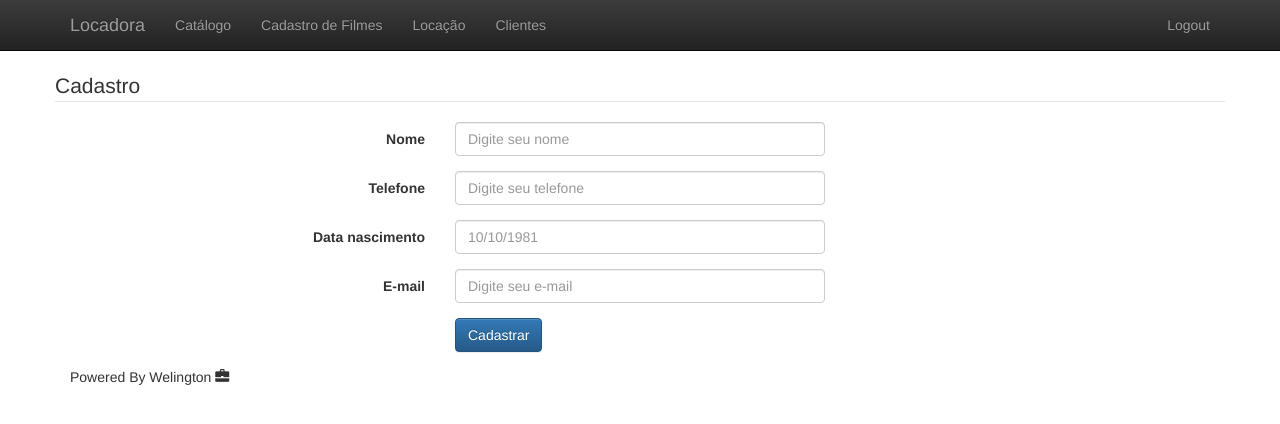
After one commit to wzaunir/Locadora, a PHP site: page /clientes.php in a window 1280 px wide. The commit adds this page. Shown: the top 424 px of the page. Run offline with PHP 8.4, Linux system fonts and the light colour scheme.

Commit message:
Alteração do catálogo e criação do sitema de clientes

```diff
--- /dev/null
+++ b/clientes.php
@@ -0,0 +1,93 @@
+<!DOCTYPE html>
+<!--
+To change this license header, choose License Headers in Project Properties.
+To change this template file, choose Tools | Templates
+and open the template in the editor.
+-->
+<html>
+    <head>
+        <meta charset="UTF-8">
+        <title>Cadatro Filmes</title>
+        <link rel="stylesheet" href="/css/bootstrap.css" />
+        <link rel="stylesheet" href="/css/bootstrap-theme.css" />
+        <link rel="stylesheet" href="/css/principal.css" />
+        <script type="text/javascript" src="/js/jquery-2.2.4.min.js"></script>
+        <script type="text/javascript" src="/js/bootstrap.min.js"></script>
+        <script type="text/javascript" src="/js/cadastro.js"></script>
+    </head>
+    <body>
+
+    <main>
+        <?php include_once 'menu.php'?>
+        <div class="container">
+            <div class="row">
+                <form class="form-horizontal">
+                    <fieldset>
+
+                        <!-- Form Name -->
+                        <legend>Cadastro</legend>
+
+                        <!-- Text input-->
+                        <div class="form-group">
+                            <label class="col-md-4 control-label" for="nome">Nome</label>
+                            <div class="col-md-4">
+                                <input id="nome" name="nome" type="text" placeholder="Digite seu nome" class="form-control input-md" required="">
+
+                            </div>
+                        </div>
+
+                        <!-- Text input-->
+                        <div class="form-group">
+                            <label class="col-md-4 control-label" for="fone">Telefone</label>
+                            <div class="col-md-4">
+                                <input id="fone" name="fone" type="text" placeholder="Digite seu telefone" class="form-control input-md" required="">
+
+                            </div>
+                        </div>
+
+                        <!-- Text input-->
+                        <div class="form-group">
+                            <label class="col-md-4 control-label" for="data-nascimento">Data nascimento</label>
+                            <div class="col-md-4">
+                                <input id="data-nascimento" name="data-nascimento" type="text" placeholder="10/10/1981" class="form-control input-md">
+
+                            </div>
+                        </div>
+
+                        <!-- Text input-->
+                        <div class="form-group">
+                            <label class="col-md-4 control-label" for="email">E-mail</label>
+                            <div class="col-md-4">
+                                <input id="email" name="email" type="text" placeholder="Digite seu e-mail" class="form-control input-md" required="">
+
+                            </div>
+                        </div>
+
+                        <!-- Button -->
+                        <div class="form-group">
+                            <label class="col-md-4 control-label" for="cadastrar"></label>
+                            <div class="col-md-4">
+                                <button id="cadastrar" name="cadastrar" class="btn btn-primary">Cadastrar</button>
+                            </div>
+                        </div>
+
+                    </fieldset>
+                </form>
+
+
+
+
+            </div>
+            <div class="content-footer">
+                <p>
+                    Powered By Welington <span class="glyphicon glyphicon-briefcase"></span>
+                </p>
+            </div>
+        </div>
+
+    </main>
+    <?php
+// put your code here
+    ?>
+</body>
+</html>
--- a/js/cadastro.js
+++ b/js/cadastro.js
@@ -13,27 +13,58 @@ $(document).ready(function() {
         }
     }
 
+    id = getId();
+    if (id != null) {
+        $.getJSON('/model/cadastro.php', {id: id})
+        .done(
+        function(retorno) {
+             $("#id").val(retorno.id);
+            $("#ano").val(retorno.ano);
+            $("#nome").val(retorno.nome);
+            $("#sinopse").val(retorno.sinopse);
+            $("#disponivel").val(retorno.disponivel);
+            var cat = retorno.categoria.split(',');
+            $("[name=tipo]").each(function(i, elem) {
+                if ($(elem).val() == retorno.tipo) {
+                    $(elem).prop('checked', true);
+                }
+            });
+            $("[name=midia]").each(function(i, elem) {
+                if ($(elem).val() == retorno.midia) {
+                    $(elem).prop('checked', true);
+                }
+            });
+            $("#categoria").val(cat);
+            $("#cadastrar").html('Alterar');
+        });
+
+    }
+
     $("#form-cadastro").submit(function(event) {
         event.preventDefault();
         var dados = $(this).serialize();
 
-
         validaForm(this);
-        return;
 
         $.post("model/cadastro.php", dados).done(function(retorno) {
 
-            $("#alertas").empty(); //remove o conteudo do HTML
-
+            if($('#id').val() == '' ){
+                $("#alertas").empty(); //remove o conteudo do HTML
+                var msg = 'adicionado';
+            }else{
+                var msg = 'alterado';
+            }
 
             var retorno = JSON.parse(retorno);
             /*trata o retorno do ajax*/
             if (retorno.status == 'ok') {
                 var alerta = $('<div class="col-md-8 col-md-offset-2 alert alert-success alert-dismissible" role="alert">' +
                         '<button type="button" class="close" data-dismiss="alert" aria-label="Close"><span aria-hidden="true">&times;</span></button>' +
-                        '<i class="glyphicon glyphicon-thumbs-up" ></i><strong> Sucesso!</strong> O filme foi adicionado corretamente.' +
+                        '<i class="glyphicon glyphicon-thumbs-up" ></i><strong> Sucesso!</strong> O filme foi '+msg+' corretamente.' +
                         '</div>');
-                $('input,textaera,select').val('');
+                if(msg === 'adicionado'){
+                    $('input,textaera,select').val('');
+                }
             } else {
                 var alerta = $('<div class="col-md-8 col-md-offset-2 alert alert-danger alert-dismissible" role="alert">' +
                         '<button type="button" class="close" data-dismiss="alert" aria-label="Close"><span aria-hidden="true">&times;</span></button>' +
@@ -48,32 +79,52 @@ $(document).ready(function() {
 
     }); //Fim Submit
 
+    $('#disponivel').keydown(function(event) {
+
+        if ((event.keyCode >= 48 && event.keyCode <= 59) || (event.keyCode >= 96 && event.keyCode <= 105) || (event.keyCode >= 35 && event.keyCode <= 40) || event.keyCode == 20) {
+            return true;
+        } else {
+            return false;
+        }
+
+    });
+
+});
 
 
-});
+
 function validaForm(form) {
 
-    $(form).find('.form-group').removeClass('has-error');
-    $(form).find('span.glyphicon-remove').remove('span');
     var valido = true;
 
     $(form).find('input,select,textarea').each(function(idx, elem) {
+
+        $(elem).parent().parent().removeClass('has-error');
         if ($(elem).val() == '') {
 
             $(elem).parent().parent().addClass('has-error');
             valido = false;
         }
 
-       if($(elem).attr('type') == 'text'){
+        if ($(elem).attr('type') == 'text') {
 
-           $(elem).after('<span class="glyphicon glyphicon-remove form-control-feedback" aria-hidden="true"></span>                                <span class="sr-only">(success)</span>');
+            $(elem).after('<span class="glyphicon glyphicon-remove form-control-feedback" aria-hidden="true"></span>                                <span class="sr-only">(success)</span>');
 
-       }
+        }
 
     })
 
-return valido;
+    return valido;
 
 
 
 }
+function getId() {
+
+
+    var uri = window.location.search;
+    var dado = uri.split("=");
+    return dado[1];
+
+
+}
--- a/js/catalogo.js
+++ b/js/catalogo.js
@@ -18,8 +18,8 @@ $(document).ready(function() {
                     '<img src="https://s3.amazonaws.com/uifaces/faces/twitter/fffabs/128.jpg" class="media-photo">' +
                     '</a>' +
                     '<div class="media-body">' +
-                    '<h4 class="title">'
-                    + elem.nome +
+                    '<h4 class="title">'+
+                    '<a href="/cadastro.php?id='+elem.id+'">'+ elem.nome +'</a>'  +
                     '<span class="pull-right"> (' + elem.categoria + ') </span>' +
                     '<span class="media-meta pull-right">' + elem.ano + '</span> ' +
                     '</h4>' +
--- /dev/null
+++ b/menu.php
@@ -0,0 +1,24 @@
+<nav class="navbar navbar-inverse navbar-static-top">
+    <div class="container">
+        <div class="navbar-header">
+            <button type="button" class="navbar-toggle collapsed" data-toggle="collapse" data-target="#navbar" aria-expanded="false" aria-controls="navbar">
+                <span class="sr-only">Toggle navigation</span>
+                <span class="icon-bar"></span>
+                <span class="icon-bar"></span>
+                <span class="icon-bar"></span>
+            </button>
+            <a class="navbar-brand" href="/index.php">Locadora</a>
+        </div>
+        <div id="navbar" class="collapse navbar-collapse">
+            <ul class="nav navbar-nav">
+                <li><a href="index.php">Catálogo</a></li>
+                <li><a href="cadastro.php">Cadastro de Filmes</a></li>
+                <li><a href="#contact">Locação</a></li>
+                <li><a href="clientes.php">Clientes</a></li>
+            </ul>
+            <ul class="nav navbar-nav navbar-right">
+                <li><a href="#contact">Logout</a></li>
+            </ul>
+        </div><!--/.nav-collapse -->
+    </div>
+</nav>
```
Also changed, not shown: cadastro.php (+9 -32 lines), index.php (+2 -24 lines), model/cadastro.php (+28 -2 lines), model/locadora.sqlite.
